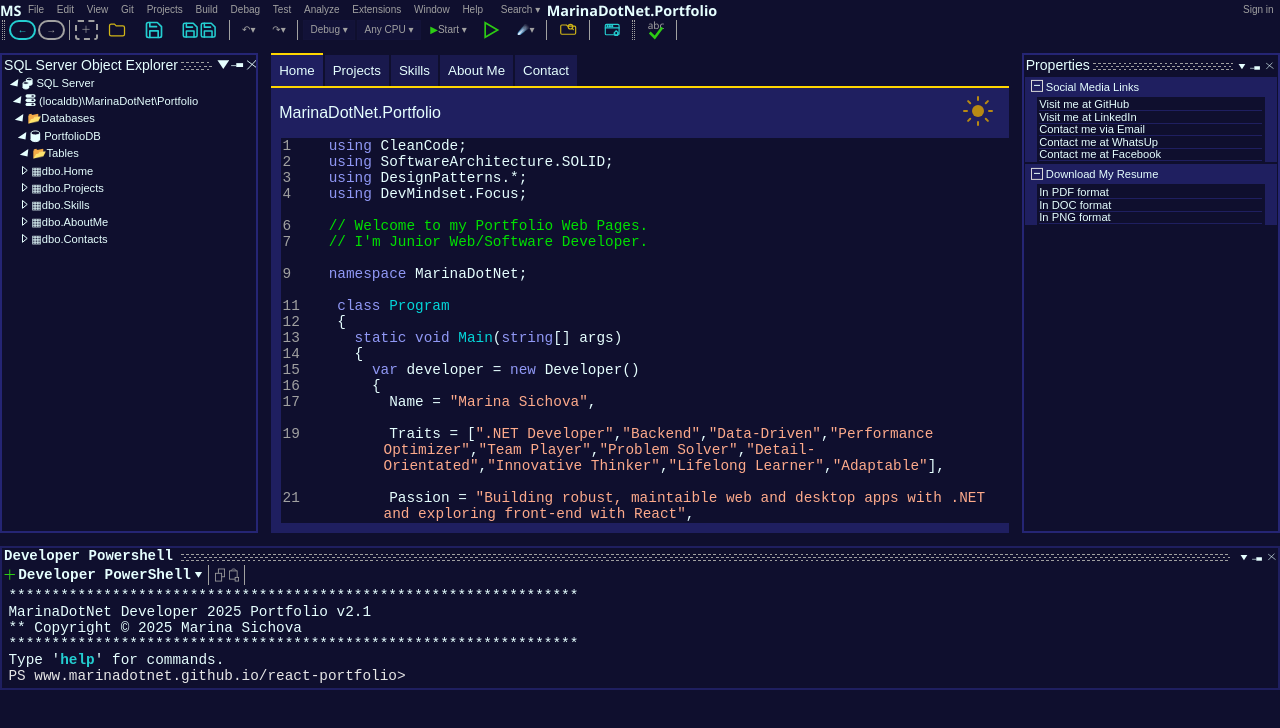
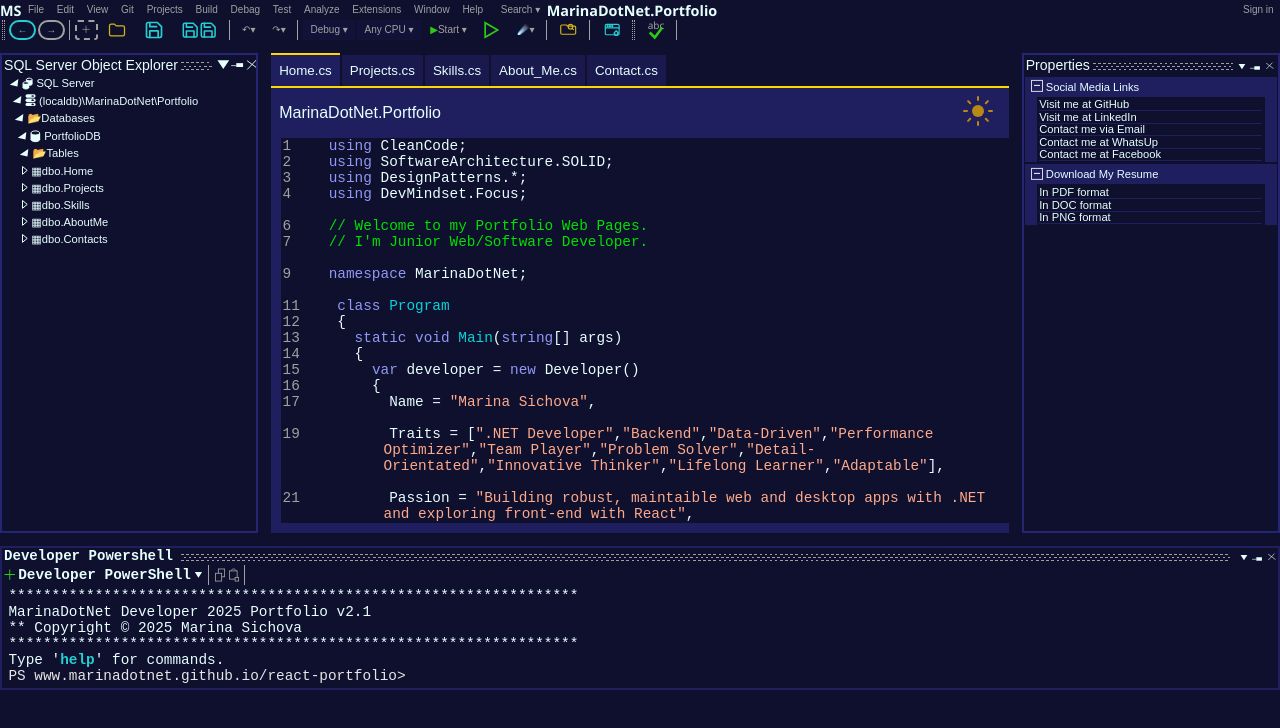
Before and after one commit to MarinaDotNet/portfolio-react, a React (Vite) app: page / in a window 1280 px wide. Shown: the top 728 px of the page. Built offline with nearby package versions, Linux system fonts and the light colour scheme.

Commit message:
Updated the Navigation Bar content, changed home into home.cs and etc., for better simularity to the Visual Studio UI.

```diff
--- a/src/components/NavBar.jsx
+++ b/src/components/NavBar.jsx
@@ -8,19 +8,19 @@
     <div className="nav-bar">
       <div id="nav-buttons">
         <Link to="/">
-          <button className={page === "home" ? "active" : ""}>Home</button>
+          <button className={page === "home" ? "active" : ""}>Home.cs</button>
         </Link>
         <Link to="/projects">
-          <button className={page === "projects" ? "active" : ""}>Projects</button>
+          <button className={page === "projects" ? "active" : ""}>Projects.cs</button>
         </Link>
         <Link to="/skills">
-          <button className={page === "skills" ? "active" : ""}>Skills</button>
+          <button className={page === "skills" ? "active" : ""}>Skills.cs</button>
         </Link>
         <Link to="/aboutme">
-          <button className={page === "aboutme" ? "active" : ""}>About Me</button>
+          <button className={page === "aboutme" ? "active" : ""}>About_Me.cs</button>
         </Link>
         <Link to="/contact">
-          <button className={page === "contact" ? "active" : ""}>Contact</button>
+          <button className={page === "contact" ? "active" : ""}>Contact.cs</button>
         </Link>
       </div>
     </div>
```
